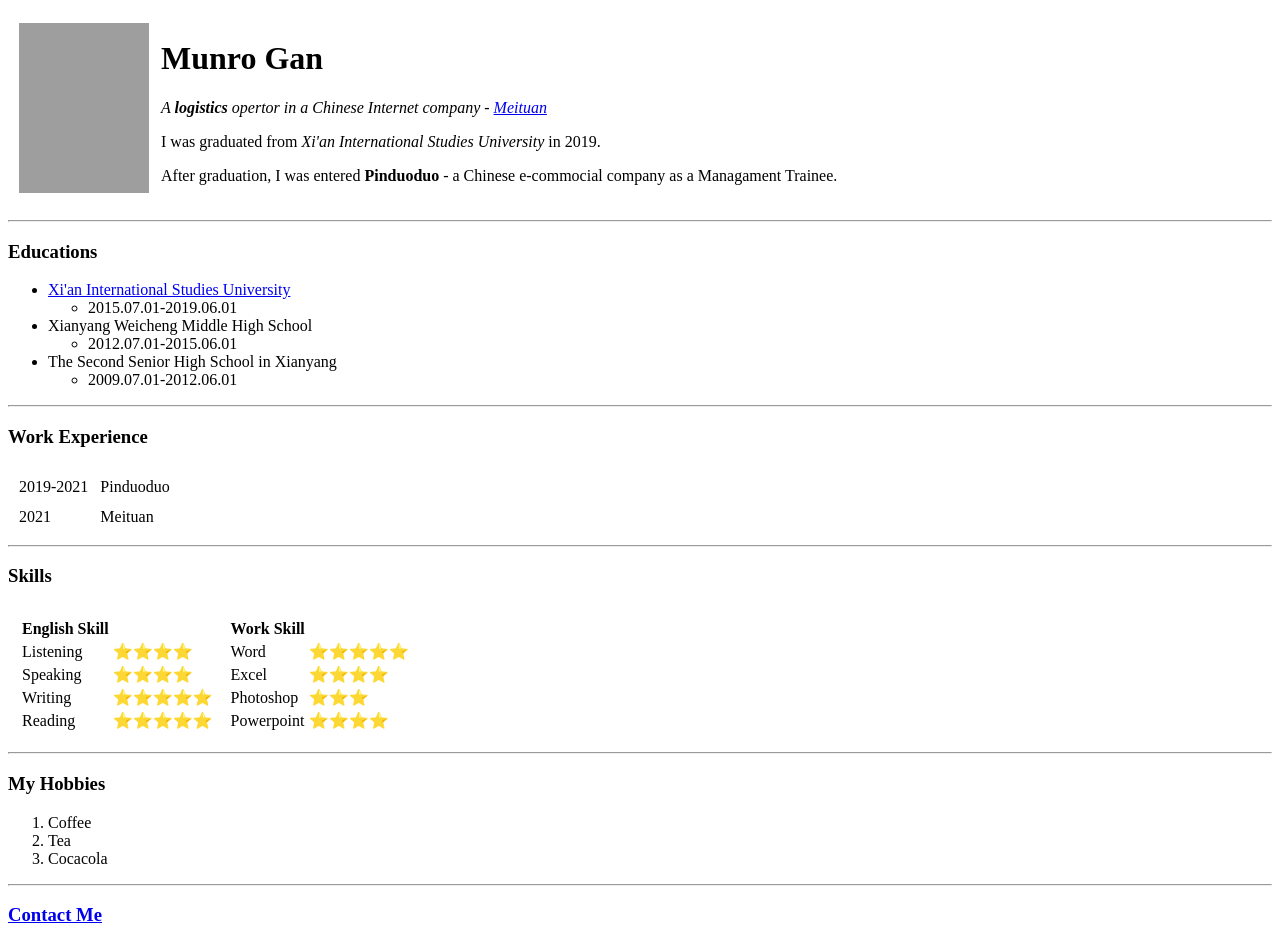
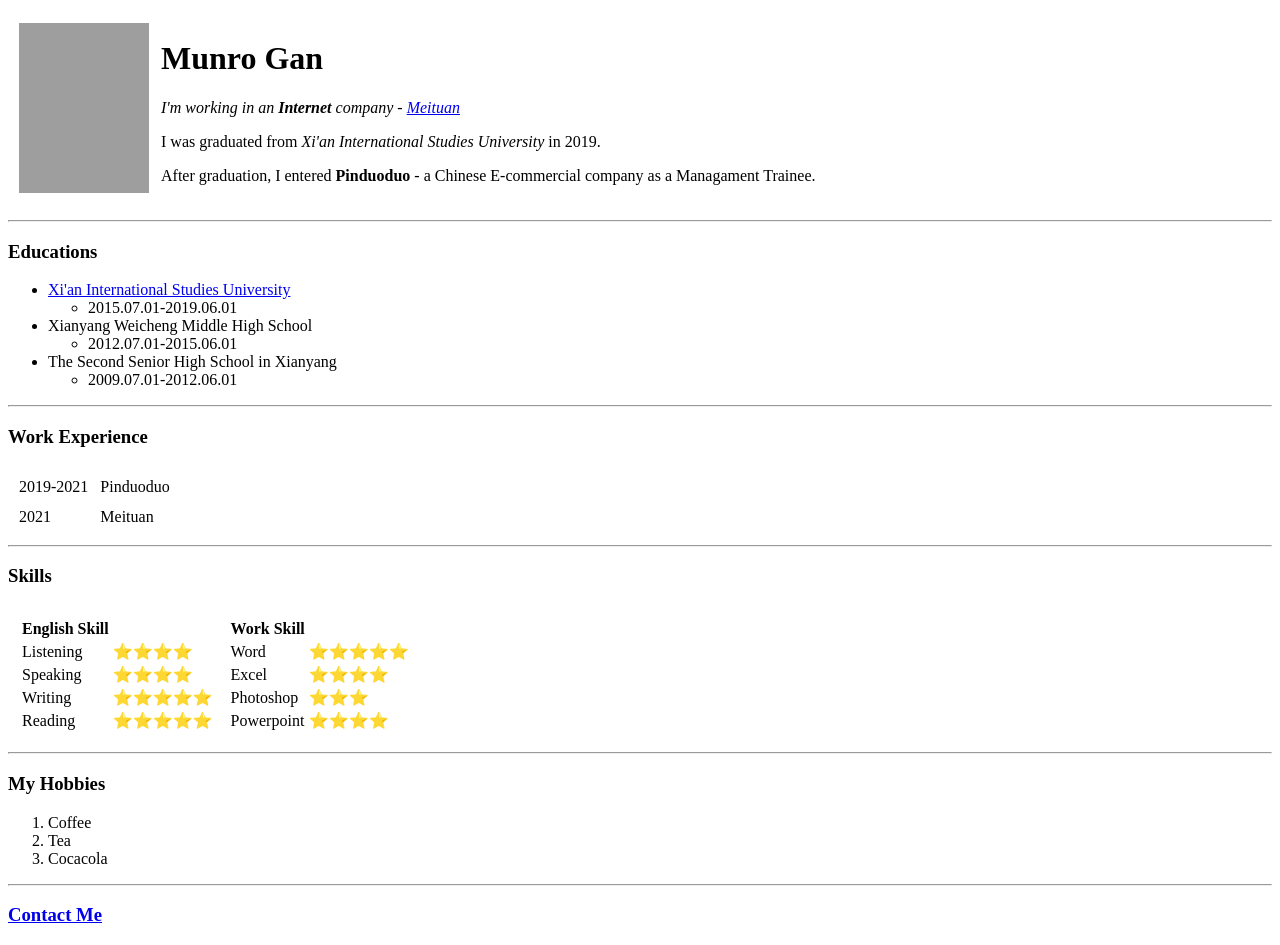
Before and after one commit to MunroGan/cv, a plain HTML site: page index.html in a window 1280 px wide. Drawn offline with Linux system fonts and the light colour scheme; grey boxes are pictures that could not be loaded.

Commit message:
Update some spelling mistakes

```diff
--- a/index.html
+++ b/index.html
@@ -11,9 +11,9 @@
     <tr>
       <td><img src="image/Munro_Gan.JPG" alt="Munro's Personal Iamge" width="130" height="170"></td>
       <td><h1>Munro Gan</h1>
-      <p><em>A <strong>logistics</strong> opertor in a Chinese Internet company - <a href="https://bj.meituan.com/">Meituan</a></em></p>
+      <p><em>I'm working in an <strong>Internet</strong> company - <a href="https://bj.meituan.com/">Meituan</a></em></p>
       <p>I was graduated from <em>Xi'an International Studies University</em> in 2019. </p>
-      <p>After graduation, I was entered <strong>Pinduoduo</strong> - a Chinese e-commocial company as a Managament Trainee. </p></td>
+      <p>After graduation, I entered <strong>Pinduoduo</strong> - a Chinese E-commercial company as a Managament Trainee. </p></td>
     </tr>
   </table>
   <hr>
```
